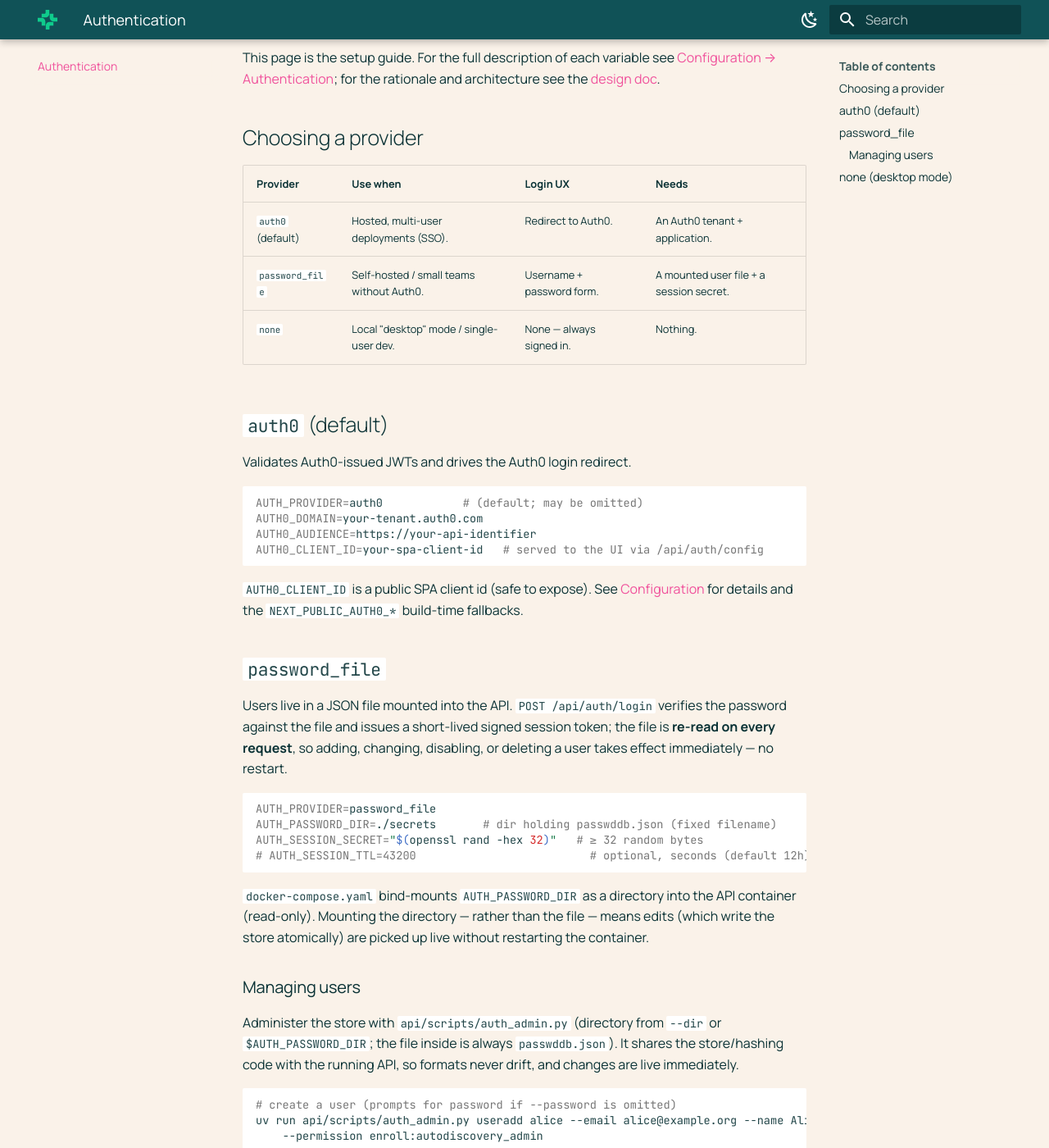
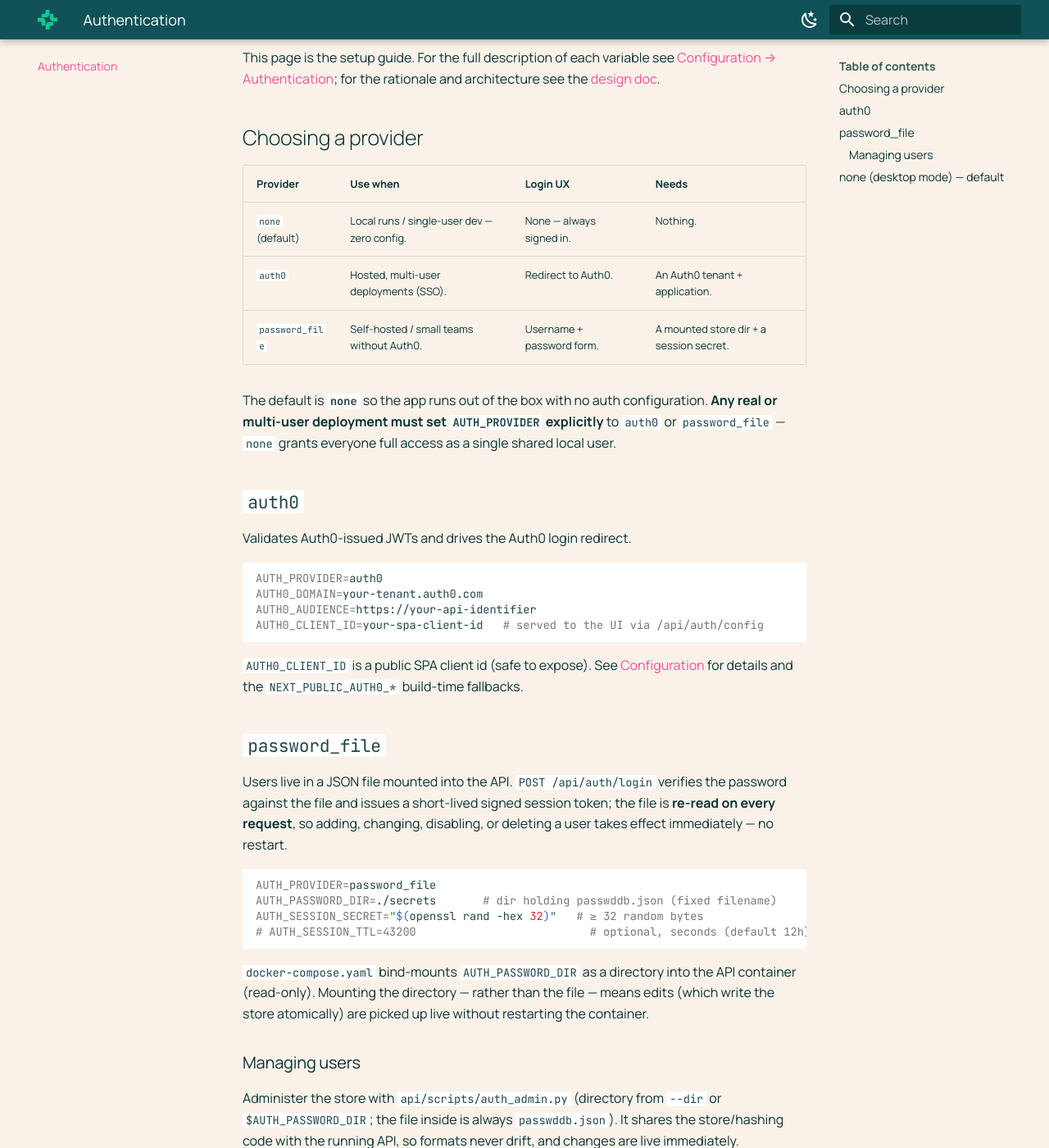
Before and after one commit to allenai/asta-autodiscovery, an MkDocs documentation site: the page built from docs/authentication.md, in a window 1280 px wide and 1400 px high, scrolled down 262 px. Shown: the whole window at 82% size. Built offline with MkDocs 1.6.1 and Material for MkDocs 9.7.7, drawn with Linux system fonts in a browser that asks for light colours; some of the changed text lies outside the part shown.

Commit message:
Default AUTH_PROVIDER to none (zero-config local runs)
Lower the barrier to entry: with no configuration the app now runs under the
`none` provider (fixed unauthenticated local user with all permissions), so
`docker compose up` works out of the box without Auth0 setup.

- factory + compose + frontend fallback + .env.example default to none.
- Docs updated to mark none as the default and warn that any real/multi-user
  deployment must set AUTH_PROVIDER explicitly (auth0/password_file).

BEHAVIOR CHANGE: deployments that relied on the implicit auth0 default must now
set AUTH_PROVIDER=auth0 explicitly, or they will run unauthenticated.

Co-Authored-By: Claude Opus 4.8 (1M context) <noreply@anthropic.com>

````diff
--- a/docker-compose.yaml
+++ b/docker-compose.yaml
@@ -39,8 +39,9 @@ services:
       # makes debugging easier.
       - PYTHONUNBUFFERED=1
       - LOG_LEVEL=${LOG_LEVEL:-DEBUG}
-      # Active auth provider: auth0 (default) | password_file | none
-      - AUTH_PROVIDER=${AUTH_PROVIDER:-auth0}
+      # Active auth provider: none (default — zero-config, unauthenticated local user)
+      # | auth0 | password_file. Set explicitly for any real/multi-user deployment.
+      - AUTH_PROVIDER=${AUTH_PROVIDER:-none}
       - AUTH0_DOMAIN=${AUTH0_DOMAIN:-auth0.allenai.org}
       - AUTH0_AUDIENCE=${AUTH0_AUDIENCE:-https://asta-core.allen.ai}
       # Served to the UI via /api/auth/config so the SPA client can be built at runtime.
--- a/docs/authentication.md
+++ b/docs/authentication.md
@@ -12,16 +12,20 @@ architecture see the [design doc](design/auth-providers.md).
 
 | Provider | Use when | Login UX | Needs |
 | --- | --- | --- | --- |
-| `auth0` (default) | Hosted, multi-user deployments (SSO). | Redirect to Auth0. | An Auth0 tenant + application. |
-| `password_file` | Self-hosted / small teams without Auth0. | Username + password form. | A mounted user file + a session secret. |
-| `none` | Local "desktop" mode / single-user dev. | None — always signed in. | Nothing. |
+| `none` (default) | Local runs / single-user dev — zero config. | None — always signed in. | Nothing. |
+| `auth0` | Hosted, multi-user deployments (SSO). | Redirect to Auth0. | An Auth0 tenant + application. |
+| `password_file` | Self-hosted / small teams without Auth0. | Username + password form. | A mounted store dir + a session secret. |
 
-## `auth0` (default)
+The default is **`none`** so the app runs out of the box with no auth configuration.
+**Any real or multi-user deployment must set `AUTH_PROVIDER` explicitly** to `auth0` or
+`password_file` — `none` grants everyone full access as a single shared local user.
+
+## `auth0`
 
 Validates Auth0-issued JWTs and drives the Auth0 login redirect.
 
 ```bash
-AUTH_PROVIDER=auth0            # (default; may be omitted)
+AUTH_PROVIDER=auth0
 AUTH0_DOMAIN=your-tenant.auth0.com
 AUTH0_AUDIENCE=https://your-api-identifier
 AUTH0_CLIENT_ID=your-spa-client-id   # served to the UI via /api/auth/config
@@ -70,12 +74,12 @@ uv run api/scripts/auth_admin.py list
 In a deployed environment, `kubectl exec` into the API container (which has the store
 mounted) and run the same command.
 
-## `none` (desktop mode)
+## `none` (desktop mode) — default
 
-Every request is a fixed `local` user with all permissions; there is no login UI.
-Intended for single-user local runs and development — **do not use in a shared or
-production deployment**, as it grants everyone full access.
+The default provider. Every request is a fixed `local` user with all permissions; there
+is no login UI. Zero configuration, so the app runs out of the box — but **do not use in
+a shared or production deployment**, as it grants everyone full access.
 
 ```bash
-AUTH_PROVIDER=none            # no other configuration
+AUTH_PROVIDER=none            # the default; no other configuration
 ```
````
Also changed, not shown: docs/configuration.md (+4 -4 lines), docs/design/auth-providers.md (+5 -4 lines), 3 other files.
